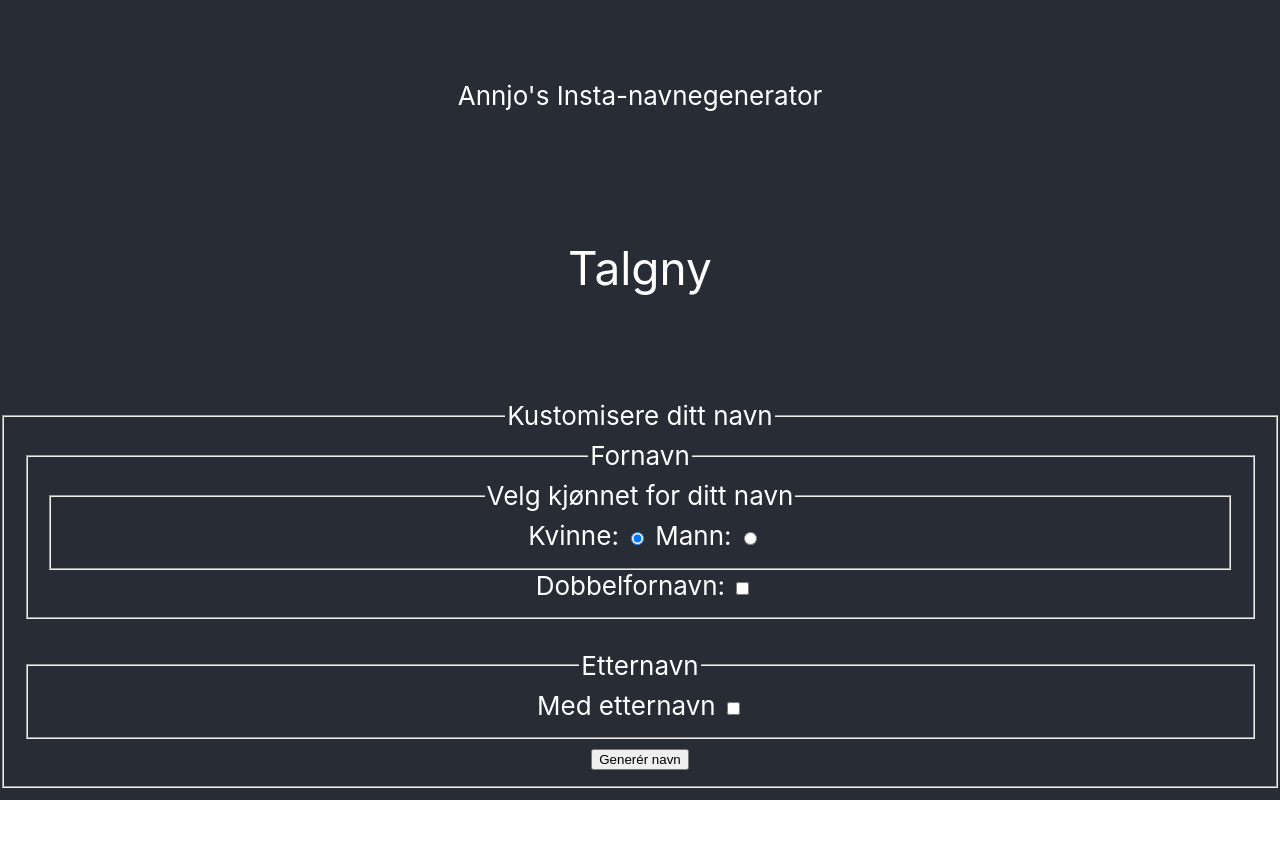
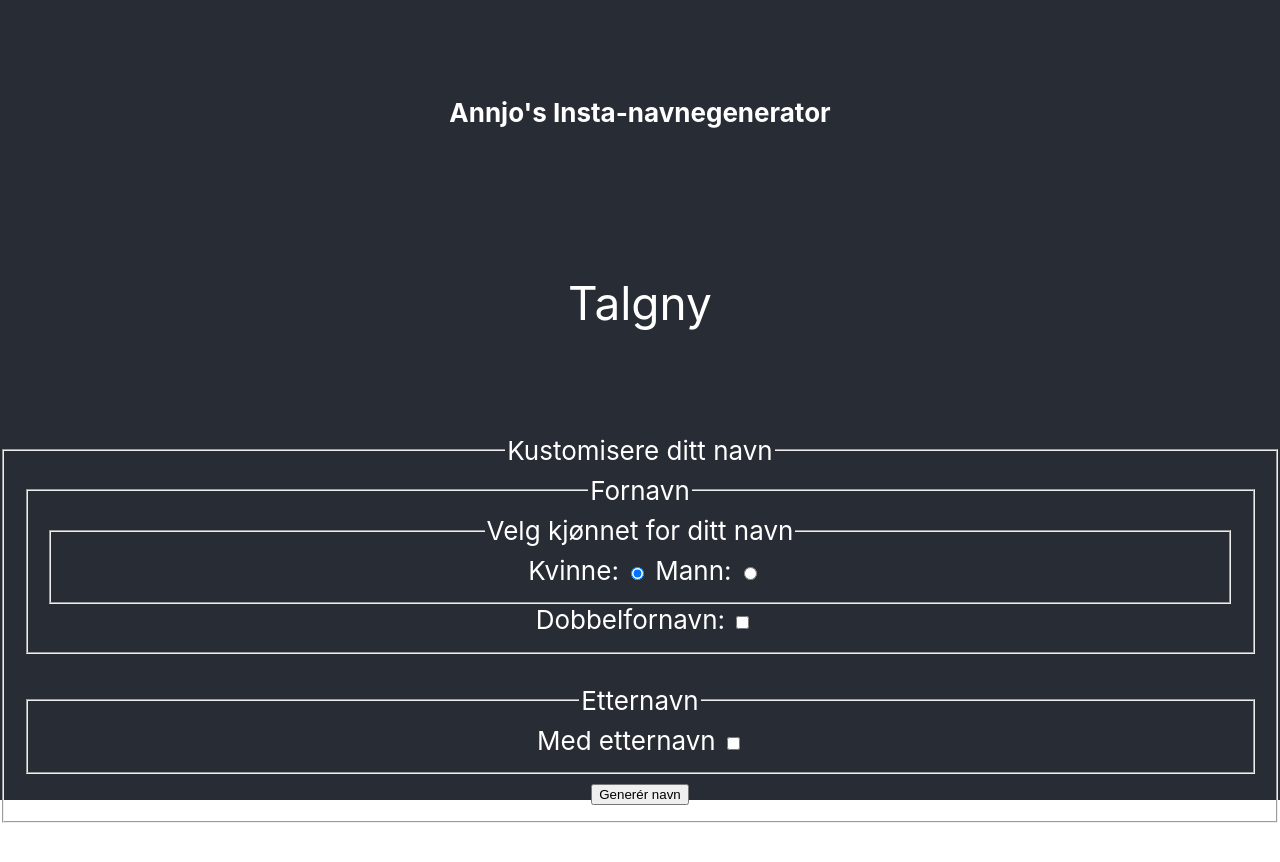
Before and after one commit to brinxmat/navnegenerator, a React (Create React App) app: page / in a window 1280 px wide. Shown: the top 862 px of the page. Built offline with nearby package versions, Linux system fonts and the light colour scheme.

Commit message:
fix labels and header

```diff
--- a/src/App.js
+++ b/src/App.js
@@ -33,7 +33,7 @@ function App () {
   return (
     <div className="App">
       <header className="App-header">
-          <span className="App-title">Annjo&apos;s Insta-navnegenerator</span>
+          <h1 className="App-title">Annjo&apos;s Insta-navnegenerator</h1>
       </header>
       <section>
           <GetName name={name} />
--- a/src/name-generator/NameForm.js
+++ b/src/name-generator/NameForm.js
@@ -45,10 +45,11 @@ function NameForm ({ name, addName }) {
                     <label>Med etternavn</label> <input type="checkbox" name="last.double" checked={includeLast}
                                                         onChange={e => setIncludeLast(e.target.checked)}/>
                     <br/>
-                    {includeLast && <label>
-                        Dobbeletternavn: <input type="checkbox" name="last.double" checked={lastDouble}
+                    {includeLast && <div>
+                        <label>Dobbeletternavn:</label>
+                        <input type="checkbox" name="last.double" checked={lastDouble}
                                                 onChange={e => setFirstLastDouble(e.target.checked)}/>
-                    </label>}
+                    </div>}
                 </fieldset>
                 <input type="submit" value="Generér navn" onChange={e => handleSubmit(e)}/>
             </fieldset>
```
